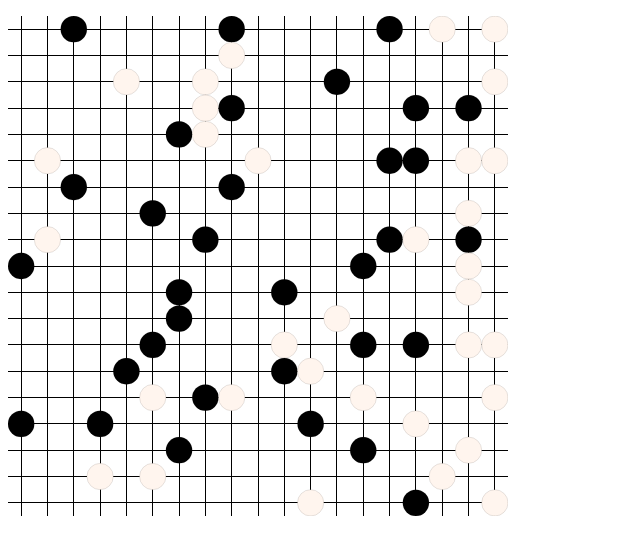
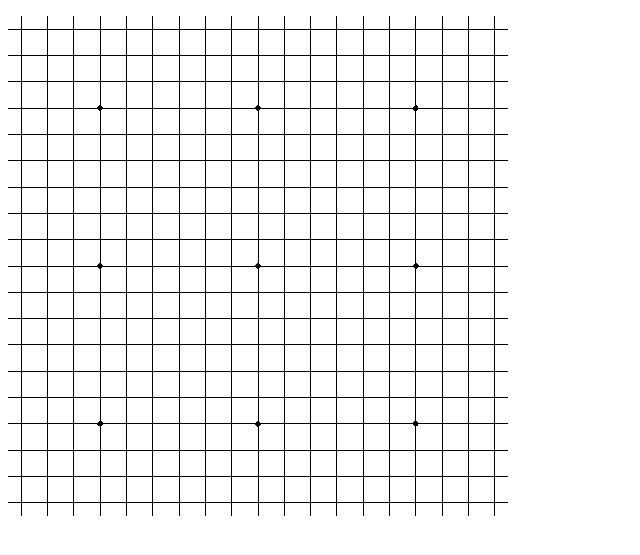
Before and after one commit to iamstickfigure/Goban, a website built with webpack: page index.html in a window 1280 px wide. Shown: the part 33-588 px from the top of the page, without its empty margins (0-640 px from the left). Built offline with nearby package versions, Linux system fonts and the light colour scheme.

Commit message:
Added handicap point dots

```diff
--- a/app.css
+++ b/app.css
@@ -1,5 +1,11 @@
 g.lines line {
     stroke:black;
+    shape-rendering: crispEdges;
+}
+
+g.dots circle.dot {
+    fill: black;
+    stroke: black;
     shape-rendering: crispEdges;
 }
 
--- a/app.ts
+++ b/app.ts
@@ -5,5 +5,5 @@
     const game = new Game();
     game.initDisplay();
 
-    Game.autoPlacement(game, 1000);
+    // Game.autoPlacement(game, 1000);
 }
--- a/game.ts
+++ b/game.ts
@@ -54,9 +54,39 @@
 
     public draw(intersections: Intersection[][]) {
         this.drawGrid(intersections);
+        this.drawHandicapPoints();
+
         this.boardElement.append('g').attr('class', 'intersections');
         this.boardElement.append('g').attr('class', 'overlay');
+
         this.drawStones(intersections);
+    }
+
+    private drawHandicapPoints() {
+        if(this.xLines == 19 && this.yLines == 19) {
+            const points = [
+                [3, 3],
+                [9, 3],
+                [15, 3],
+                [3, 9],
+                [9, 9],
+                [15, 9],
+                [3, 15],
+                [9, 15],
+                [15, 15],
+            ];
+
+            const dots = this.boardElement.append('g').attr('class', 'dots');
+
+            dots.selectAll('circle.dot')
+                .data(points)
+                    .enter()
+                    .append('circle')
+                        .attr('class', 'dot')
+                        .attr('cx', d => this.getBoardX(d[0]))
+                        .attr('cy', d => this.getBoardY(d[1]))
+                        .attr('r', this.stoneRadius / 6);
+        }
     }
 
     private drawGrid(intersections: Intersection[][]) {
@@ -216,7 +246,7 @@
         return ints;
     }
 
-    // Auto place stones randomly for performance testing
+    // Can be used to place stones randomly for performance testing
     static autoPlacement(game: Game, amount: number) {
         let running = false;
         let numPlaced = 0;
```
